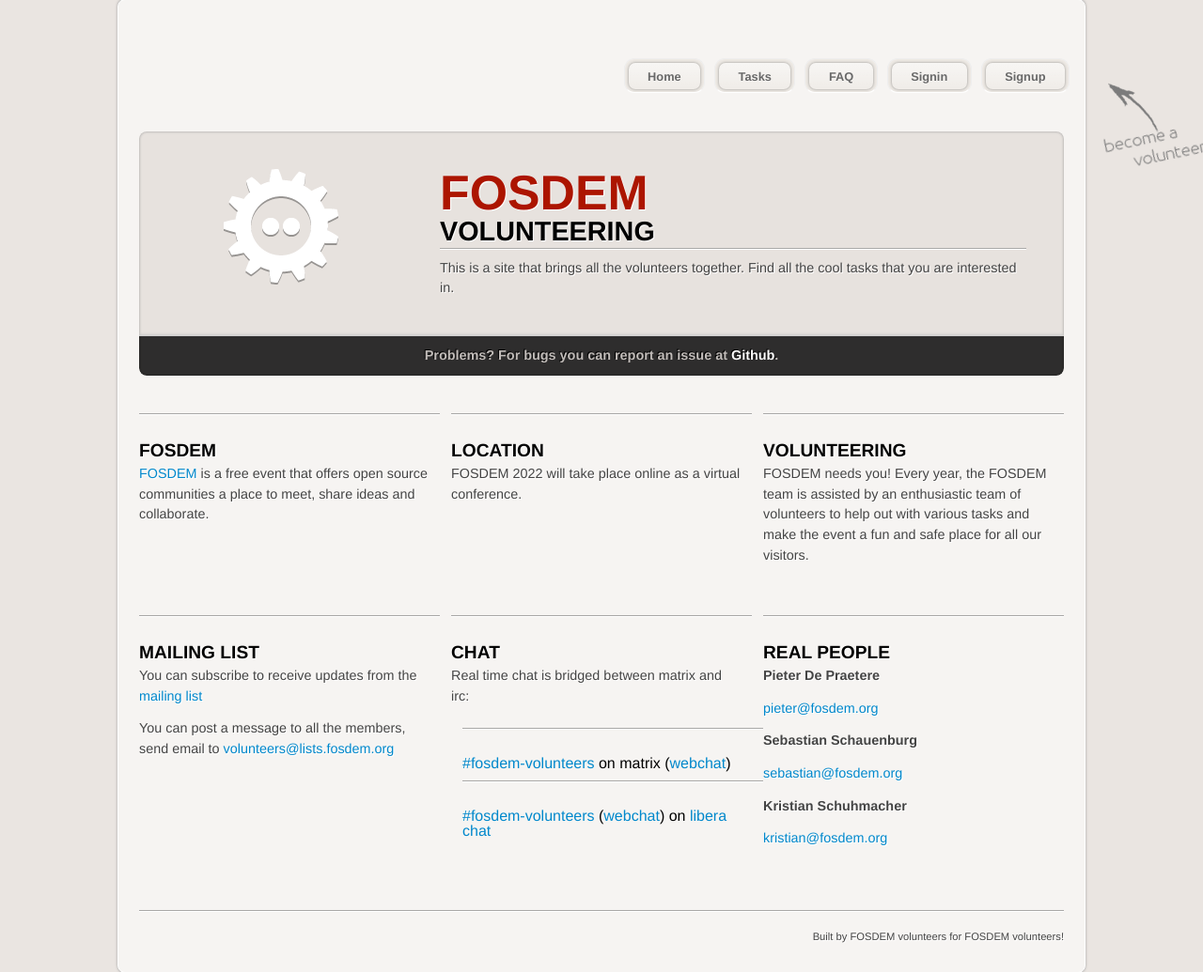
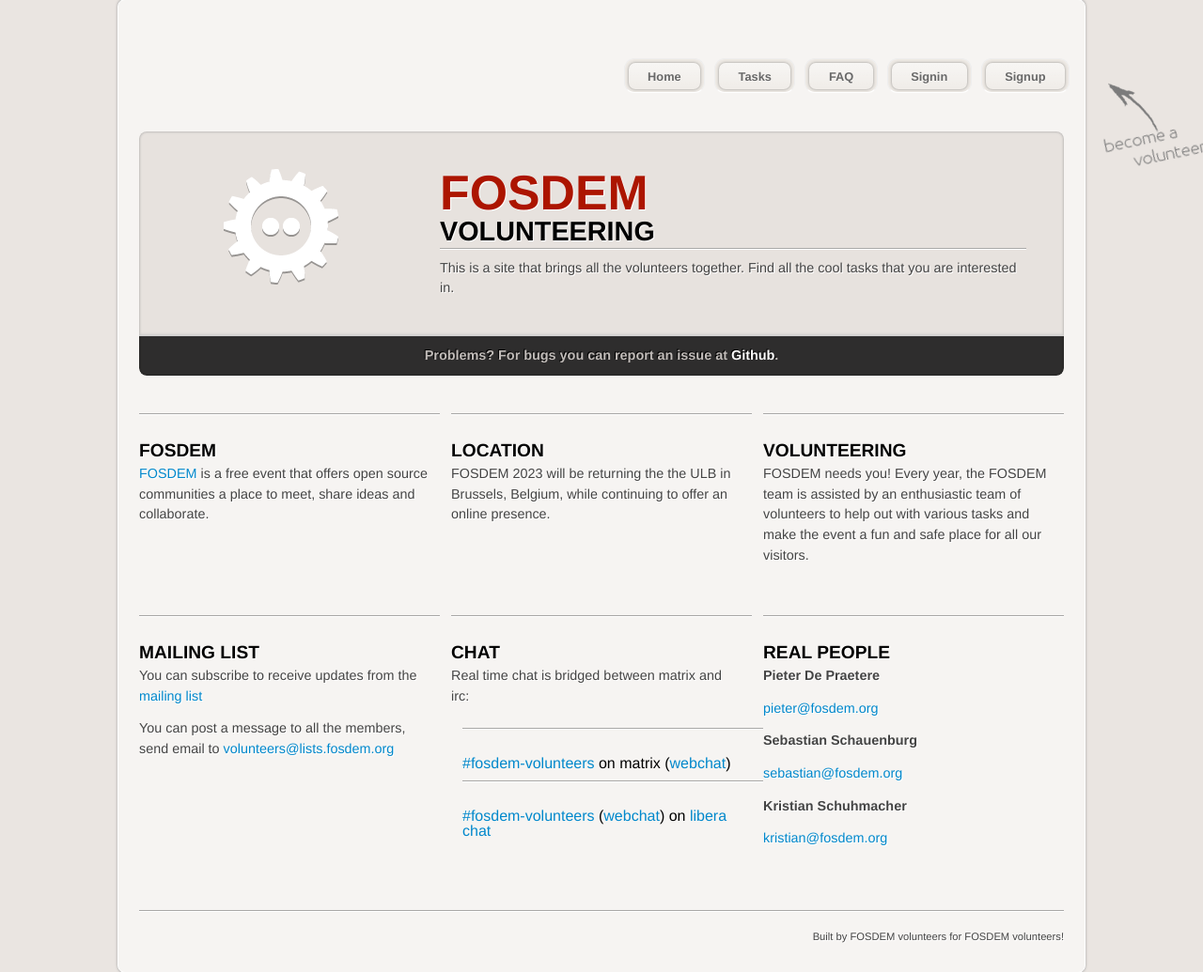
Before and after one commit to FOSDEM/volunteers, a Django app: page / in a window 1280 px wide. Shown: the part 31-1066 px from the top of the page at 94% size. Run offline with Django 3.2, Linux system fonts and the light colour scheme; parts of the project's set-up code (start-up, migrations or seed data) failed here and were passed over.

Commit message:
updated homepage to 2023 and return to Brussels

```diff
--- a/volunteers/templates/static/promo.html
+++ b/volunteers/templates/static/promo.html
@@ -17,7 +17,7 @@
     </li>
 
     <li><h3>Location</h3>
-        <p>FOSDEM 2022 will take place online as a virtual conference.</p>
+        <p>FOSDEM 2023 will be returning the the ULB in Brussels, Belgium, while continuing to offer an online presence.</p>
     </li>
 
     <li><h3>Volunteering</h3>
```
Also changed, not shown: 1 other file.
